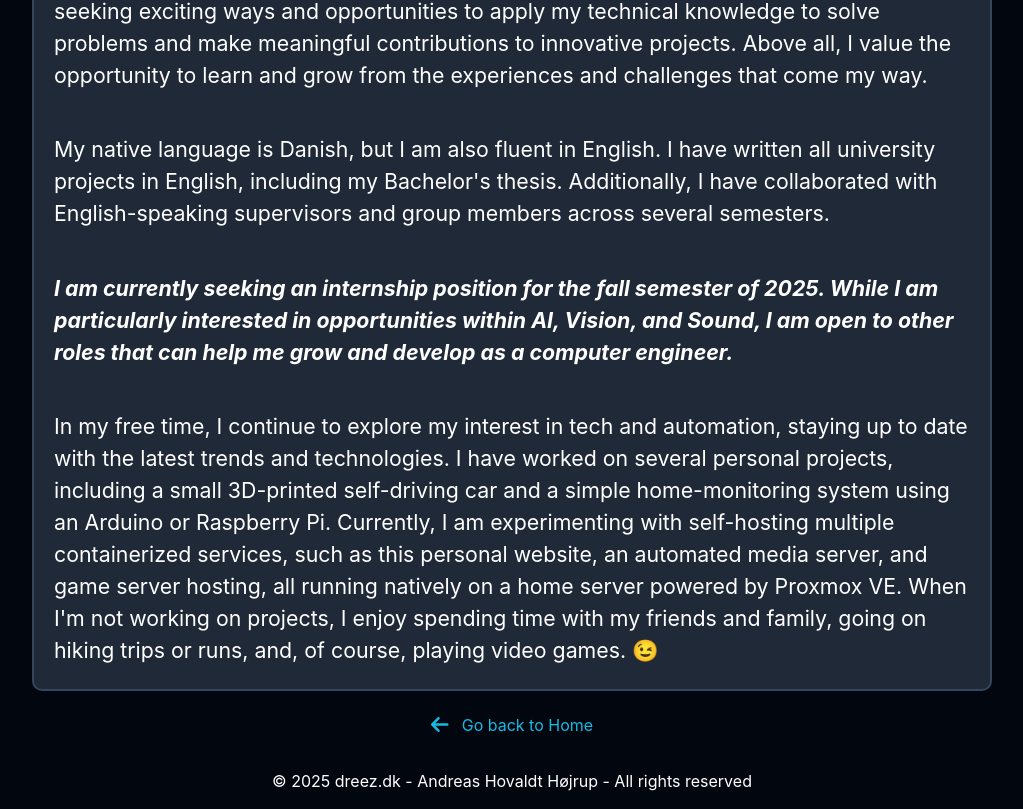
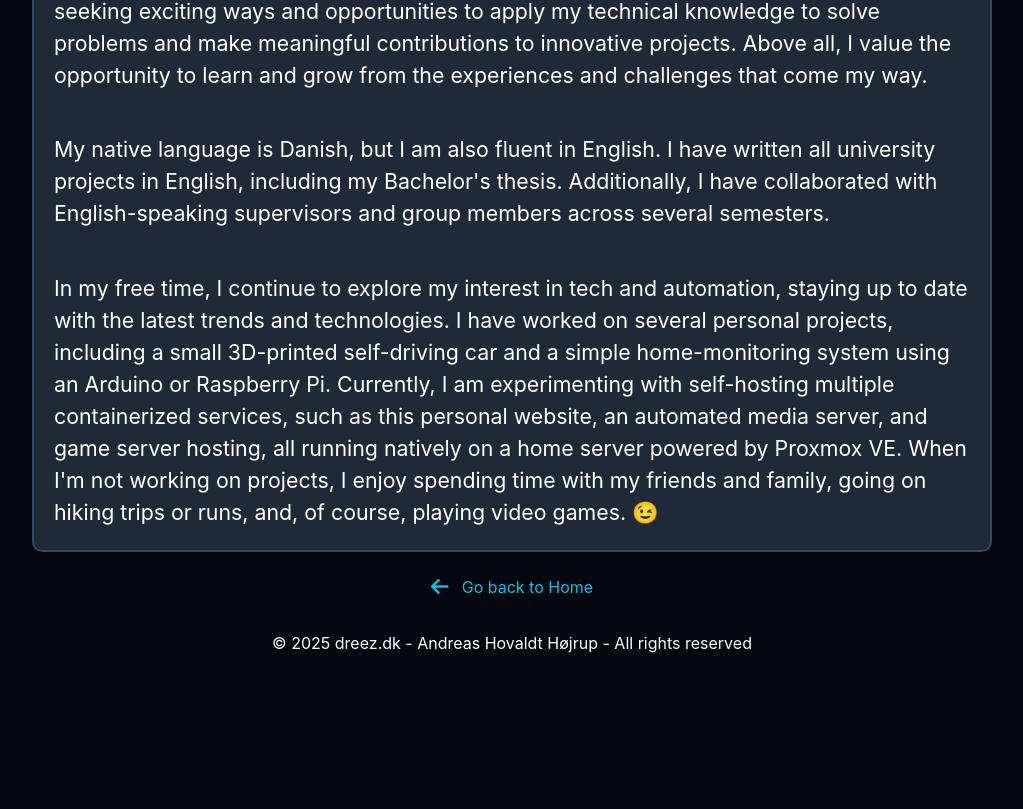
Before and after one commit to andreasHovaldt/dreez-website, a React (Vite) app: page /about in a window 1280 px wide. Shown: the part 724-1533 px from the top of the page, without its empty margins (128-1151 px from the left). After the commit the page ends 1395 px from the top, so only its background shows below. Built offline with nearby package versions, Linux system fonts and the light colour scheme.

Commit message:
Updated the about page

```diff
--- a/src/pages/About.jsx
+++ b/src/pages/About.jsx
@@ -39,10 +39,10 @@ function About() {
                         I have written all university projects in English, including my Bachelor's thesis.
                         Additionally, I have collaborated with English-speaking supervisors and group members across several semesters.
                     </p>
-                    <p style={{fontSize:"16pt", fontStyle:"italic", fontWeight:"bold"}}>
+                    {/* <p style={{fontSize:"16pt", fontStyle:"italic", fontWeight:"bold"}}>
                     I am currently seeking an internship position for the fall semester of 2025.
                     While I am particularly interested in opportunities within AI, Vision, and Sound, I am open to other roles that can help me grow and develop as a computer engineer.
-                    </p>
+                    </p> */}
                     <p style={{fontSize:"16pt"}}>
                         In my free time, I continue to explore my interest in tech and automation, staying up to date with the latest trends and technologies.
                         I have worked on several personal projects, including a small 3D-printed self-driving car and a simple home-monitoring system using an Arduino or Raspberry Pi.
```
